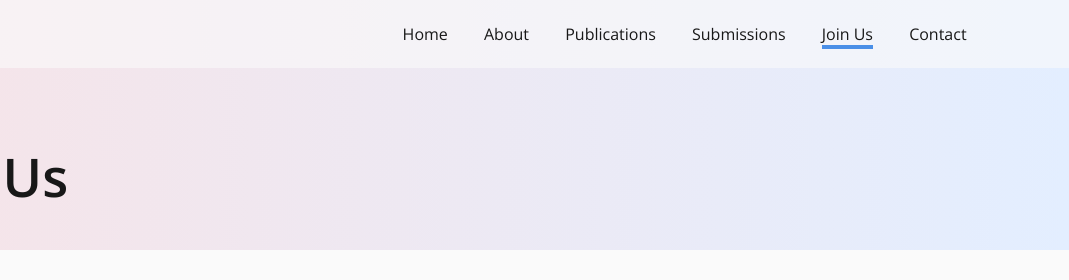
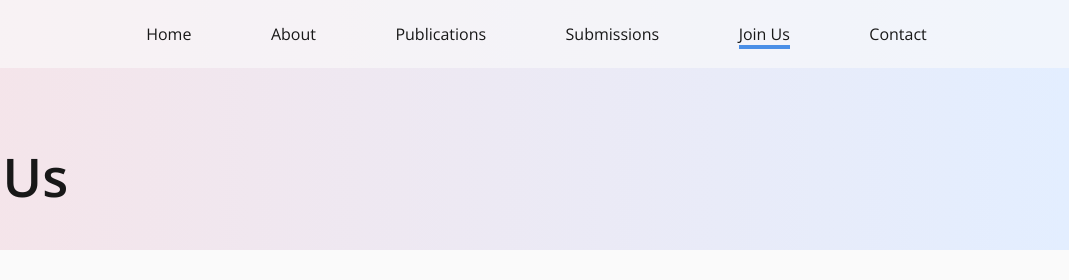
Before and after one commit to diwaii/diwaii.github.io, a plain HTML site: page joinus.html in a window 1280 px wide. Shown: the top 280 px of the page, 211-1280 px from the left. Drawn offline with nearby package versions, Linux system fonts and the light colour scheme; a web font is replaced by a local one.

Commit message:
UJPB – Fix footers and nav

```diff
--- a/assets/css/main.css
+++ b/assets/css/main.css
@@ -80,15 +80,29 @@ header {
     align-items: center;
 }
 
-nav ul li {
-    list-style-type: none;
-    display: inline-block;
-    padding-left: 2rem;
+nav {
+    width: 80%;
 }
 
-nav ul li a:hover {
+nav ul {
+    display: flex;
+    flex-direction: row;
+    justify-content: space-around;
+}
+
+li {
+    list-style-type: none;
+}
+
+li a:hover {
     border-bottom: 4px solid #4A8FE7;
     transition: 0.2s;
+}
+
+.burger {
+    display: none;
+    width: 25px;
+    cursor: pointer;
 }
 
 .current {
@@ -347,7 +361,6 @@ p {
 /* Footer */
 
 footer {
-    width: 100%;
     position: relative;
     margin-top: 10em;
     bottom: 0;
@@ -357,7 +370,7 @@ footer {
     display: -moz-flex;
 	display: -webkit-flex;
 	display: -ms-flex;
-    padding: 2rem 0;
+    padding: 2rem 8%;
     display: flex;
     flex-direction: column;
     justify-content: center;
```
